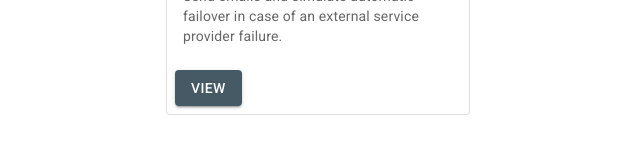
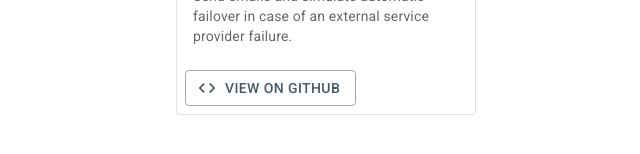
Before and after one commit to nicklasfrahm/showcases, a React (Create React App) app in the folder web/: page / in a window 1280 px wide. Shown: the part 462-616 px from the top of the page, without its empty margins (314-954 px from the left). Built offline with nearby package versions, Linux system fonts and the light colour scheme.

Commit message:
Fix spacing and button on dashboard

```diff
--- a/web/src/Dashboard.jsx
+++ b/web/src/Dashboard.jsx
@@ -1,12 +1,15 @@
 import React from "react";
-import { Link } from "react-router-dom";
 import Button from "@mui/material/Button";
 import Card from "@mui/material/Card";
 import CardActions from "@mui/material/CardActions";
 import CardContent from "@mui/material/CardContent";
 import CardMedia from "@mui/material/CardMedia";
 import Grid from "@mui/material/Grid";
+import { useTheme } from "@mui/material/styles";
 import Typography from "@mui/material/Typography";
+import { Code } from "@mui/icons-material";
+
+const baseURI = "https://github.com/nicklasfrahm/showcases";
 
 const projects = [
   {
@@ -16,16 +19,23 @@ const projects = [
     company: "Dreamdata",
     logo: "https://images.squarespace-cdn.com/content/v1/60880c8985e48a388d33bd16/1620732746386-HBC3RQJ55P25GMJ9PUY6/dreamdata.png",
     backgroundColor: "#b8dae5",
+    documentation: baseURI,
   },
 ];
 
-const Dashboard = () => (
+const Dashboard = () => {
+  const theme = useTheme();
+
+  return (
     <Grid
       container
       spacing={2}
       justifyContent="center"
       alignItems="center"
-    sx={{ height: "100vh", width: "100vw" }}
+      sx={{
+        height: "100vh",
+        padding: theme.spacing(2),
+      }}
     >
       {projects.map((p) => (
         <Grid md={3} item key={p.title}>
@@ -52,13 +62,13 @@ const Dashboard = () => (
             <CardActions>
               {/* TODO: Connect this to the authentication provider. */}
               <Button
-              variant="contained"
+                variant="outlined"
                 color="primary"
-              to={p.title.toLowerCase().replace(/\s/g, "-")}
-              component={Link}
+                href={p.documentation}
                 disabled={false}
+                startIcon={<Code variant="rouded" />}
               >
-              View
+                View on GitHub
               </Button>
             </CardActions>
           </Card>
@@ -66,5 +76,6 @@ const Dashboard = () => (
       ))}
     </Grid>
   );
+};
 
 export default Dashboard;
--- a/web/src/EmailSender/Home.jsx
+++ b/web/src/EmailSender/Home.jsx
@@ -24,7 +24,11 @@ const EmailSender = () => {
       container
       spacing={2}
       justifyContent="center"
-      sx={{ padding: theme.spacing(2) }}
+      alignItems="center"
+      sx={{
+        height: "100vh",
+        padding: theme.spacing(2),
+      }}
     >
       <Grid item lg={3}>
         <Card variant="outlined">
@@ -40,9 +44,8 @@ const EmailSender = () => {
           <CardContent>
             <Grid container spacing={2}>
               {inputs.map((input) => (
-                <Grid item xs={12}>
+                <Grid item xs={12} key={input.label}>
                   <TextField
-                    key={input.label}
                     name={input.label}
                     label={input.label}
                     placeholder={input.label}
```
Lines whose indentation alone changed are shown as unchanged.
